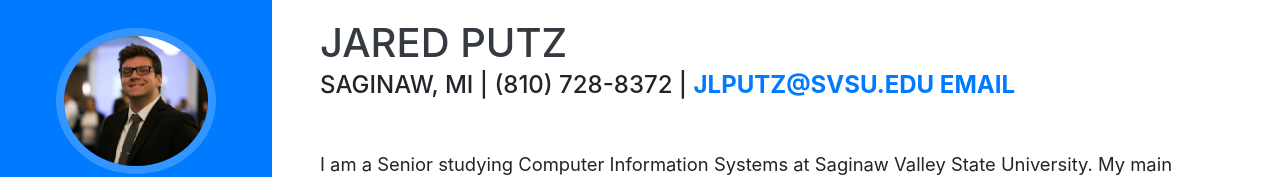
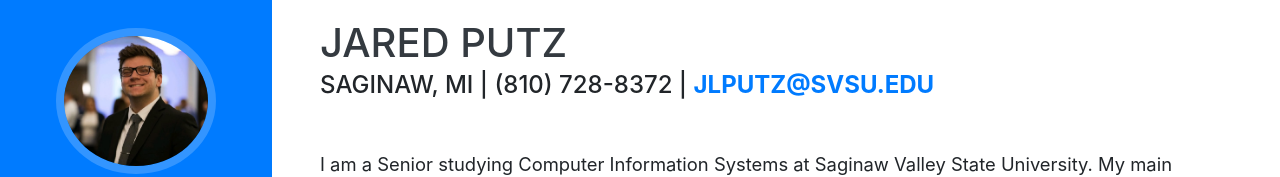
Before and after one commit to jlputz/jlputz.github.io, a website with bundled scripts: page index.html in a window 1280 px wide. Shown: the part 235-412 px from the top of the page. Built offline with nearby package versions, Linux system fonts and the light colour scheme; a web font is replaced by a local one.

Commit message:
removed extra text

```diff
--- a/index.html
+++ b/index.html
@@ -56,7 +56,7 @@
       <div class="w-100">
         <h1 class="mb-0">Jared Putz
         </h1>
-        <div class="subheading mb-5">Saginaw, MI | (810) 728-8372 | <a href="mailto:jlputz@svsu.edu">jlputz@svsu.edu    Email</a>
+        <div class="subheading mb-5">Saginaw, MI | (810) 728-8372 | <a href="mailto:jlputz@svsu.edu">jlputz@svsu.edu</a>
         </div>
 
         <p class="lead mb-5">I am a Senior studying Computer Information Systems at Saginaw Valley State University. My main interests are in web design and UI design.  </p>
```
